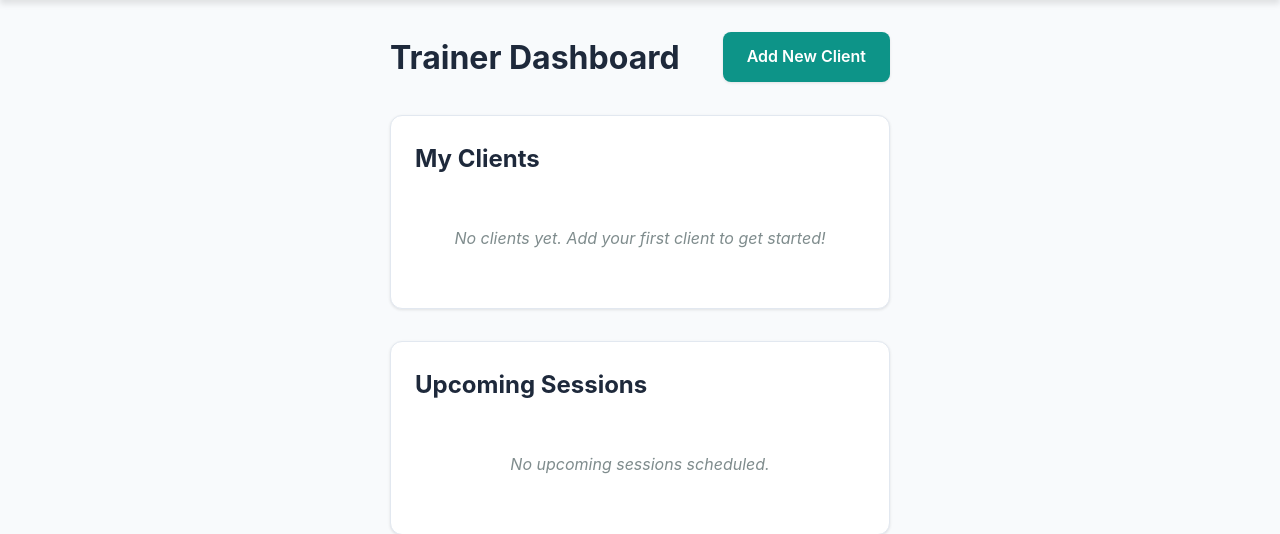
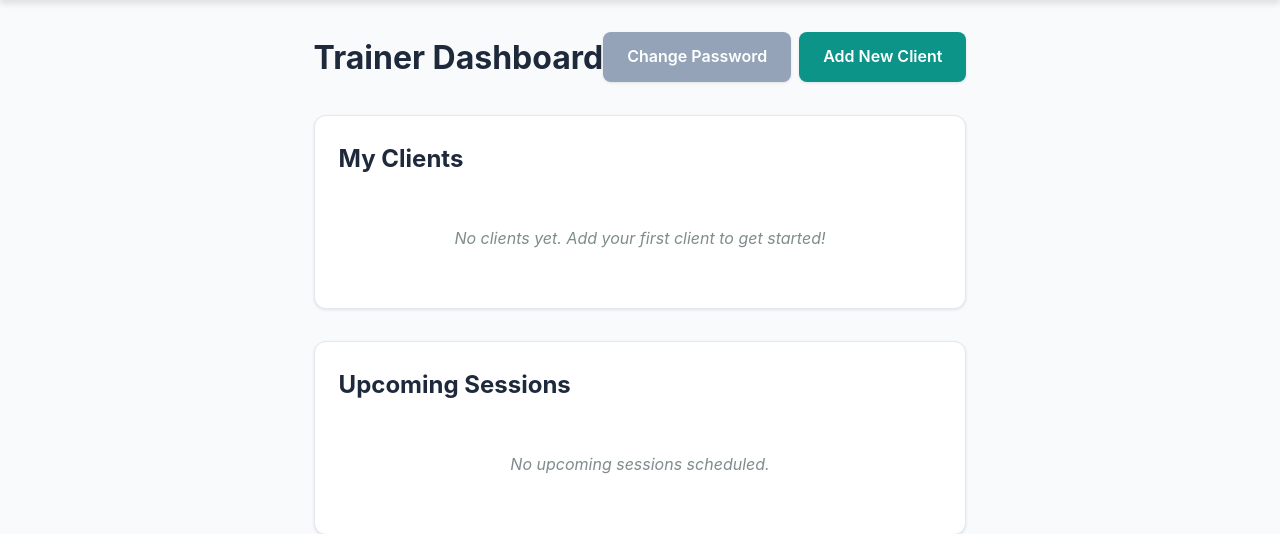
Before and after one commit to howlingmoontraveler/trainer-client-dashboard, a Flask app: page /trainer/dashboard in a window 1280 px wide. Shown: the part 74-608 px from the top of the page. Run offline with Flask 3, Linux system fonts and the light colour scheme; the visitor is signed in with stand-in values (Sample User, id 1); data that the repository does not hold is empty; some libraries are stand-ins or nearby versions.

Commit message:
Add self-service password change for all users
New Features:
- Added /change-password route for users to change their own passwords
- Created change_password.html template with secure form
- Added "Change Password" button to both client and trainer dashboards

Security:
- Requires current password verification before allowing change
- Validates new password length (minimum 6 characters)
- Confirms new password matches before updating
- Uses secure password hashing with Werkzeug

User Experience:
- Clear error messages for validation failures
- Success message on password update
- Accessible from dashboard for both trainers and clients
- Clean, branded form interface matching site design

Clients can now reset their own passwords without needing trainer assistance.

🤖 Generated with [Claude Code](https://claude.com/claude-code)

Co-Authored-By: Claude <noreply@anthropic.com>

```diff
--- a/app.py
+++ b/app.py
@@ -161,6 +161,48 @@ def logout():
     session.clear()
     flash('You have been logged out.', 'info')
     return redirect(url_for('login'))
+
+@app.route('/change-password', methods=['GET', 'POST'])
+@login_required
+def change_password():
+    """Allow users to change their own password"""
+    if request.method == 'POST':
+        current_password = request.form['current_password']
+        new_password = request.form['new_password']
+        confirm_password = request.form['confirm_password']
+
+        # Validate inputs
+        if not current_password or not new_password or not confirm_password:
+            flash('All fields are required.', 'error')
+            return render_template('change_password.html')
+
+        if new_password != confirm_password:
+            flash('New passwords do not match.', 'error')
+            return render_template('change_password.html')
+
+        if len(new_password) < 6:
+            flash('Password must be at least 6 characters long.', 'error')
+            return render_template('change_password.html')
+
+        # Verify current password
+        db = get_db()
+        user = db.execute('SELECT * FROM users WHERE id = ?', (session['user_id'],)).fetchone()
+
+        if not user or not check_password_hash(user['password_hash'], current_password):
+            flash('Current password is incorrect.', 'error')
+            db.close()
+            return render_template('change_password.html')
+
+        # Update password
+        new_password_hash = generate_password_hash(new_password)
+        db.execute('UPDATE users SET password_hash = ? WHERE id = ?', (new_password_hash, session['user_id']))
+        db.commit()
+        db.close()
+
+        flash('Password changed successfully!', 'success')
+        return redirect(url_for('dashboard'))
+
+    return render_template('change_password.html')
 
 @app.route('/setup', methods=['GET', 'POST'])
 def setup():
--- a/templates/client_dashboard.html
+++ b/templates/client_dashboard.html
@@ -5,6 +5,7 @@
 {% block content %}
 <div class="dashboard-header">
     <h1>My Workout Programs</h1>
+    <a href="{{ url_for('change_password') }}" class="btn btn-secondary">Change Password</a>
 </div>
 
 <div class="dashboard-grid">
--- a/templates/trainer_dashboard.html
+++ b/templates/trainer_dashboard.html
@@ -5,7 +5,10 @@
 {% block content %}
 <div class="dashboard-header">
     <h1>Trainer Dashboard</h1>
-    <a href="{{ url_for('add_client') }}" class="btn btn-primary">Add New Client</a>
+    <div class="header-actions">
+        <a href="{{ url_for('change_password') }}" class="btn btn-secondary">Change Password</a>
+        <a href="{{ url_for('add_client') }}" class="btn btn-primary">Add New Client</a>
+    </div>
 </div>
 
 <div class="dashboard-grid">
```
Also changed, not shown: templates/change_password.html (added, +32 -0 lines).
